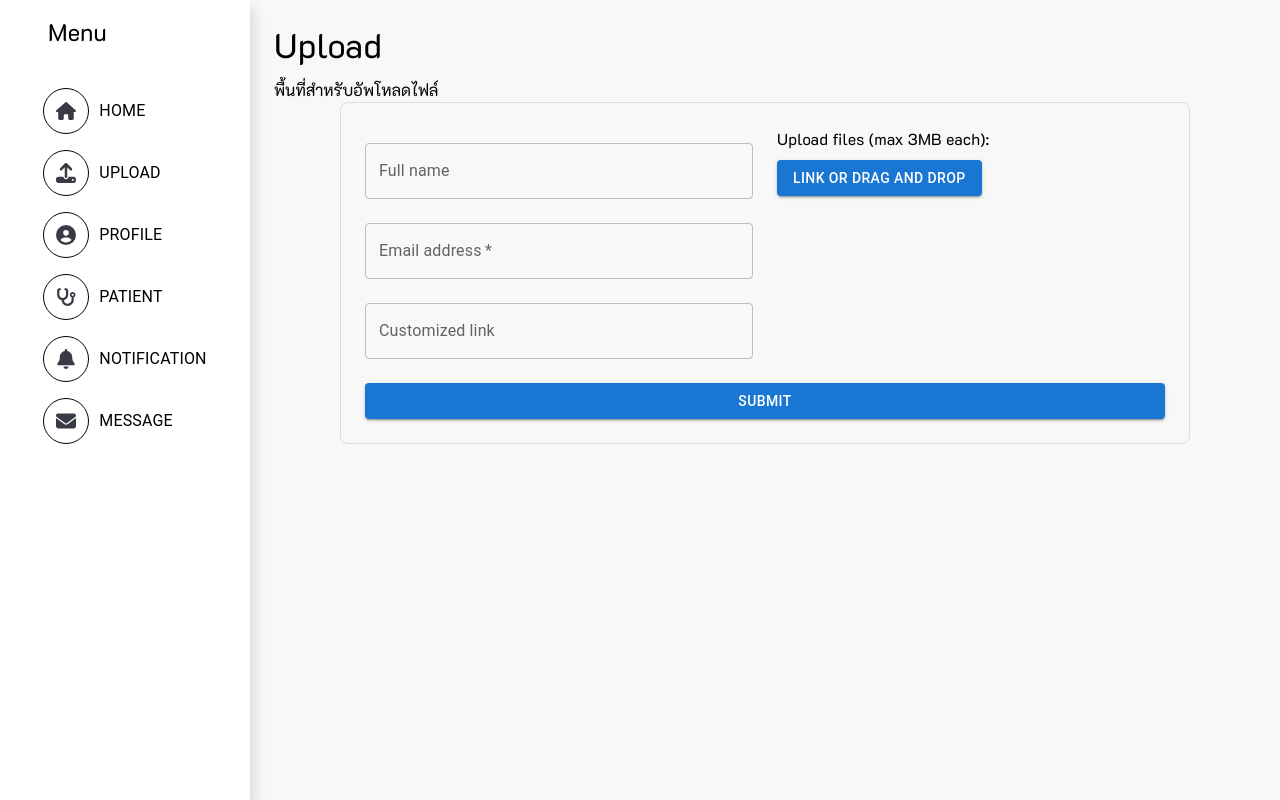
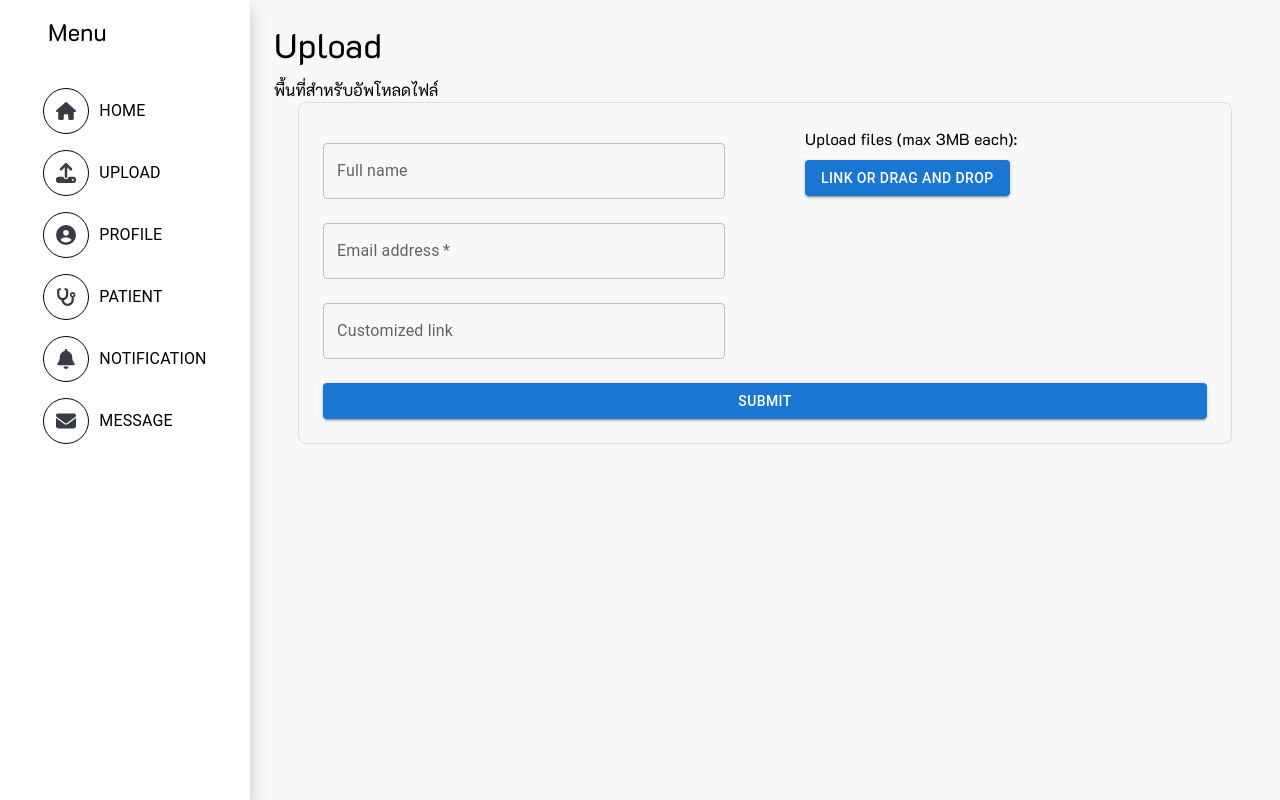
Before and after one commit to Boom-Tris/Boom-Tris-hospital, a React (Create React App) app in the folder Frontend/: page /UPLOAD in a window 1280 px wide. Built offline with nearby package versions, Linux system fonts and the light colour scheme.

Commit message:
Update Upload.js

```diff
--- a/Frontend/src/pages/Upload.js
+++ b/Frontend/src/pages/Upload.js
@@ -10,6 +10,7 @@ import {
   List,
   ListItem,
   ListItemText,
+  CircularProgress,
   ListItemSecondaryAction,
 } from '@mui/material';
 import { Delete, CheckCircle, Error } from '@mui/icons-material';
@@ -57,7 +58,7 @@ const Upload = () => {
       <Typography variant="body1">พื้นที่สำหรับอัพโหลดไฟล์</Typography>
        <Box
             sx={{
-              maxWidth: 800,
+              maxWidth: '90%',
               margin: 'auto',
               padding: 3,
               border: '1px solid #ddd',
@@ -66,7 +67,7 @@ const Upload = () => {
           >
 
 
-            <Grid container spacing={3}>
+            <Grid container spacing={10}>
               {/* Left Column */}
               <Grid item xs={12} md={6}>
                 <TextField
@@ -113,7 +114,7 @@ const Upload = () => {
                         secondary={`Size: ${(file.size / 1024).toFixed(2)} KB`}
                       />
                       <ListItemSecondaryAction>
-                        {uploadStatus[file.name] === 'loading' && <LinearProgress />}
+                      {uploadStatus[file.name] === 'loading' && <CircularProgress size={24} />}
                         {uploadStatus[file.name] === 'complete' && (
                           <CheckCircle color="success" />
                         )}
```
